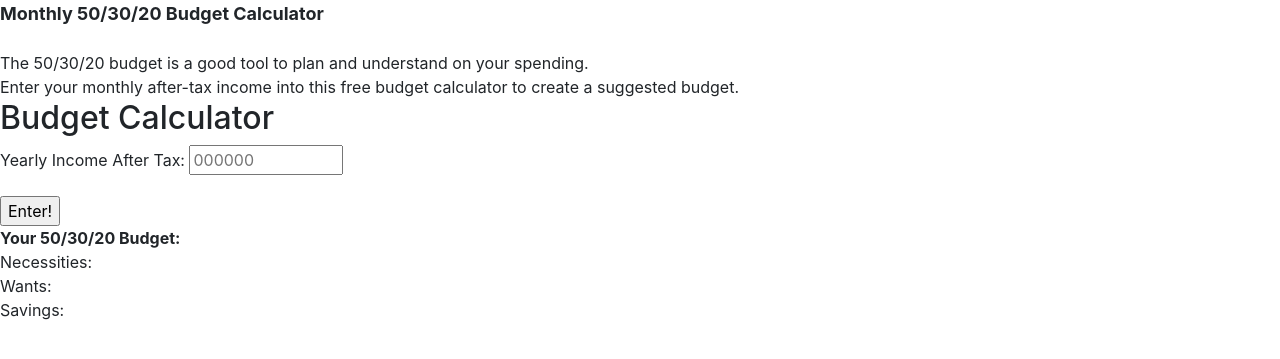
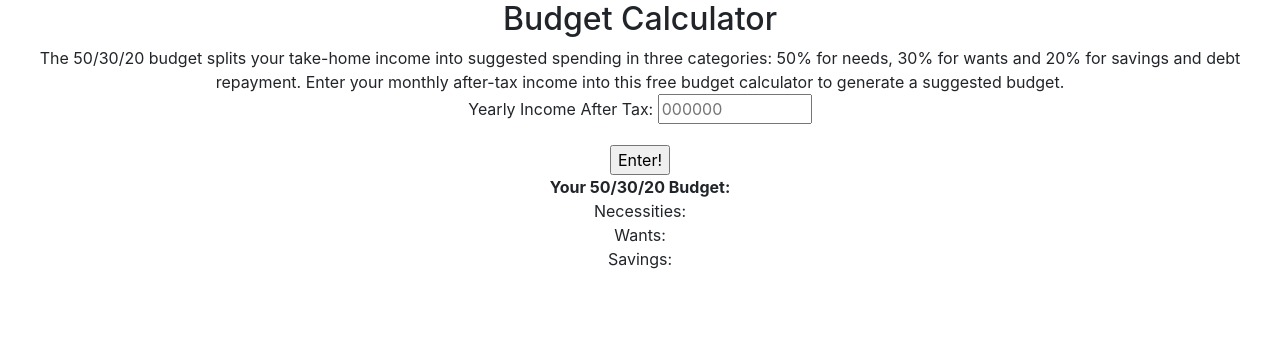
Before and after one commit to marianamaher/budgie, a Flask app: page /budgetPage in a window 1280 px wide. Shown: the part 56-415 px from the top of the page. Run offline with Flask 2, Linux system fonts and the light colour scheme; some libraries are stand-ins or nearby versions; some web fonts are replaced.

Commit message:
editing budget generator

```diff
--- a/static/index.css
+++ b/static/index.css
@@ -44,7 +44,8 @@
     width: 20px;
     padding-bottom: 5px;
 }
-.bold_big{
-    font-weight: bold;
-    font-size: large;
+.budgetCalculatorContainer{
+    text-align: center;
+    border-radius: 10px red;
+    line-break: 800px;
 }
--- a/templates/budget.html
+++ b/templates/budget.html
@@ -1,21 +1,16 @@
 {% extends "layout.html" %} {% block content %}
 
 <!-- content goes here -->
-<div class="bold_big">Monthly 50/30/20 Budget Calculator</div>
-<br />
+<div class="budgetCalculatorContainer">
   <div>
-  The 50/30/20 budget is a good tool to plan and understand on your spending.<br />
+    <h2>Budget Calculator</h2>
+    The 50/30/20 budget splits your take-home income into suggested spending in three categories: 50% for needs, 30% for wants and 20% for savings and debt repayment.
+    Enter your monthly after-tax income into this free budget calculator to generate a suggested budget.
   </div>
-<div>
-  Enter your monthly after-tax income into this free budget calculator to create
-  a suggested budget.
-</div>
-<form id="Budget Calculator">
-  <h2>Budget Calculator</h2>
-  <p>
-    <label for="yearlyincomeaftertax">Yearly Income After Tax: </label>
+  <form id="budgetCalculator">
+      <label for="yearlyIncomeAfterTax">Yearly Income After Tax: </label>
       <input
-      name="yearlyincome"
+        name="yearlyIncome"
         type="text"
         size="10"
         id="yearlyincome"
@@ -42,5 +37,6 @@
       </div>
     </div>
   </div>
+</div>
 
 {% endblock %}
```
Lines whose indentation alone changed are shown as unchanged.
